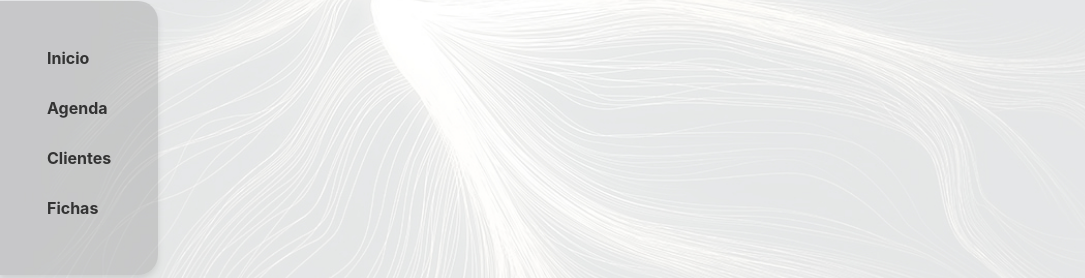
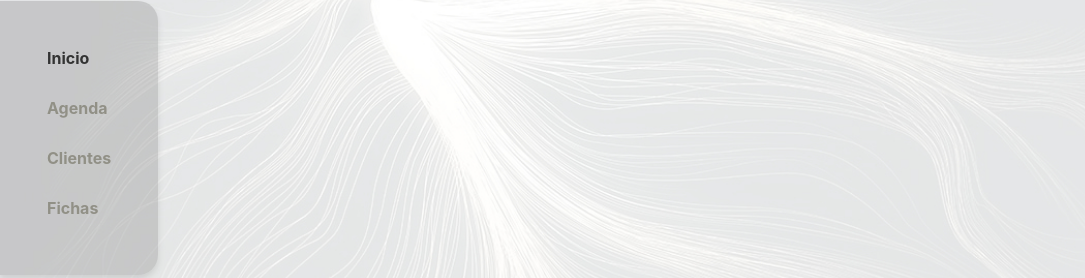
Before and after one commit to rafittu/front-lumin, a React (Create React App) app: page /home in a window 1280 px wide. Shown: the part 262-540 px from the top of the page, without its empty margins (0-1085 px from the left). Built offline with nearby package versions, Linux system fonts and the light colour scheme.

Commit message:
feat: disable menu option

```diff
--- a/src/components/Navbar.jsx
+++ b/src/components/Navbar.jsx
@@ -4,12 +4,31 @@ import { Link } from 'react-router-dom';
 import '../style/Navbar.css';
 
 function Navbar() {
+  const user = {
+    status: 'PENDING_CONFIRMATION',
+  }; // Get user status from context created on home page
+
   return (
     <nav>
       <Link to="/home">Inicio</Link>
-      <Link to="/schedule">Agenda</Link>
-      <Link to="/clients">Clientes</Link>
-      <Link to="/records">Fichas</Link>
+      <Link
+        to="/schedule"
+        className={user.status !== 'ACTIVE' ? 'disabled' : ''}
+      >
+        Agenda
+      </Link>
+      <Link
+        to="/clients"
+        className={user.status !== 'ACTIVE' ? 'disabled' : ''}
+      >
+        Clientes
+      </Link>
+      <Link
+        to="/records"
+        className={user.status !== 'ACTIVE' ? 'disabled' : ''}
+      >
+        Fichas
+      </Link>
     </nav>
   );
 }
```
